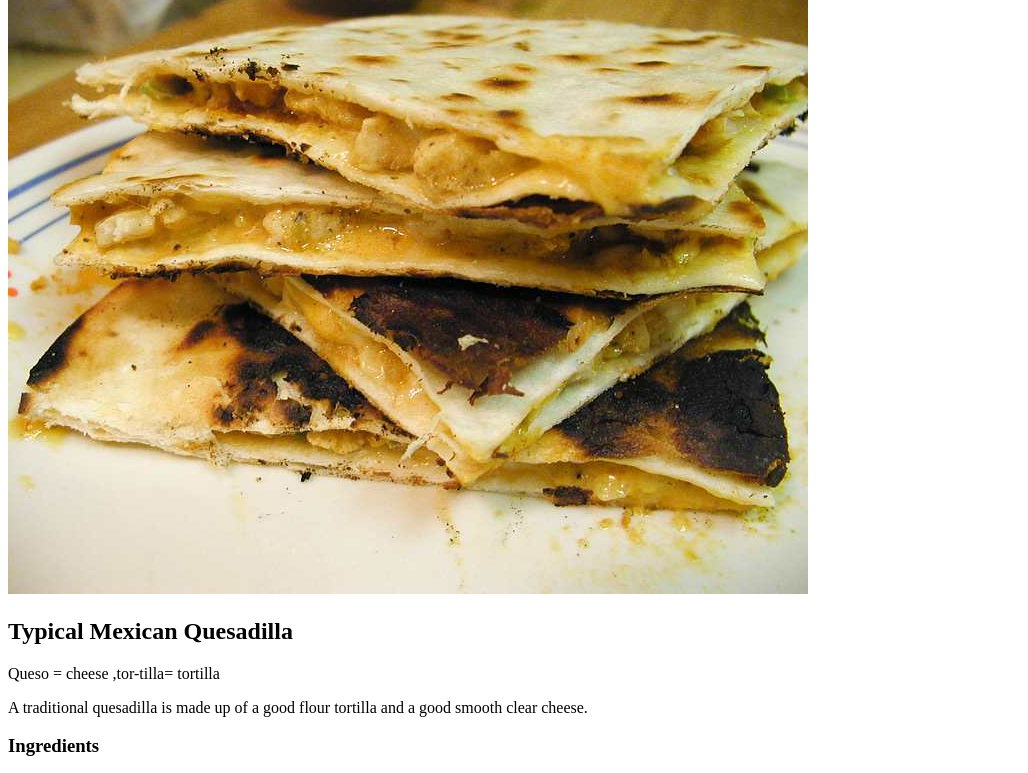
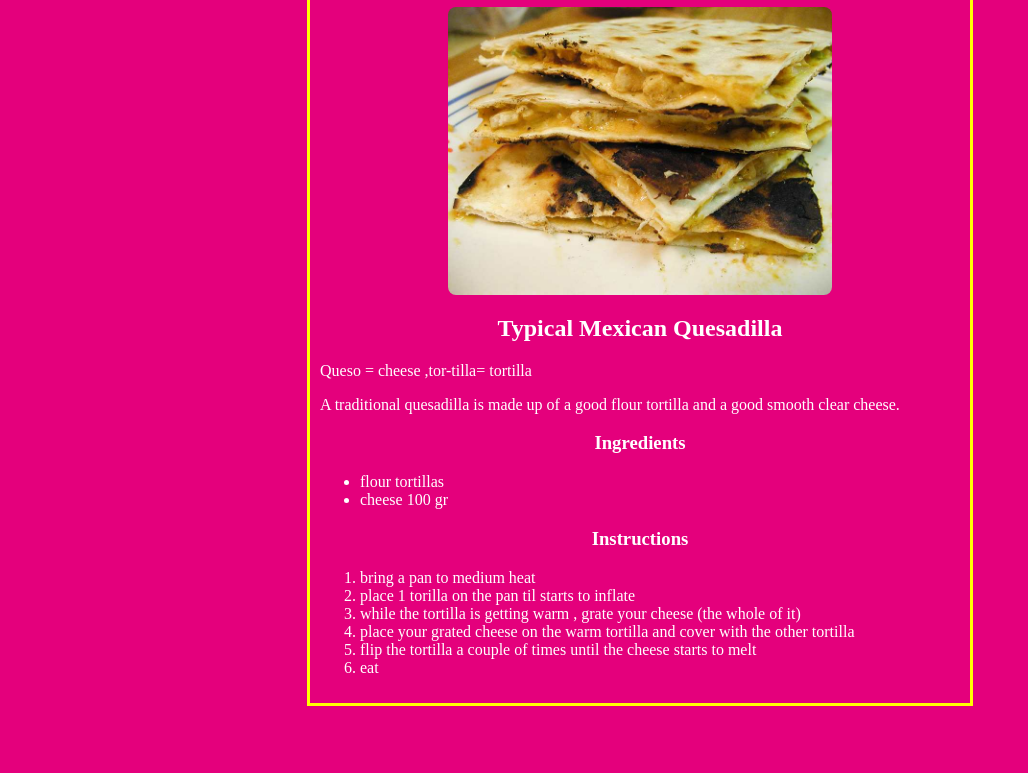
Before and after one commit to RexRoy6/odin-recipes, a plain HTML site: page recipes/quesadilla.html in a window 1280 px wide. Shown: the part 86-859 px from the top of the page, without its empty margins (0-1028 px from the left). After the commit the page ends 800 px from the top, so only its background shows below. Drawn offline with Linux system fonts and the light colour scheme.

Commit message:
added margins and centered h elemnts

```diff
--- a/recipes/styles.css
+++ b/recipes/styles.css
@@ -1,5 +1,24 @@
 /* style.css */
 
-ol {
-    color: red;
+body {
+    color: white;
 }
+
+body {background-color: #e4007c;}
+
+body {
+    margin: auto;
+    width: 50%;
+    border: 3px solid yellow;
+    padding: 10px;
+  }
+  img {
+    display: block;
+    margin-left: auto;
+    margin-right: auto;
+    width: 60%;
+    border-radius: 8px;
+  }
+  h1 , h2 , h3 {
+    text-align: center;
+ }
```
